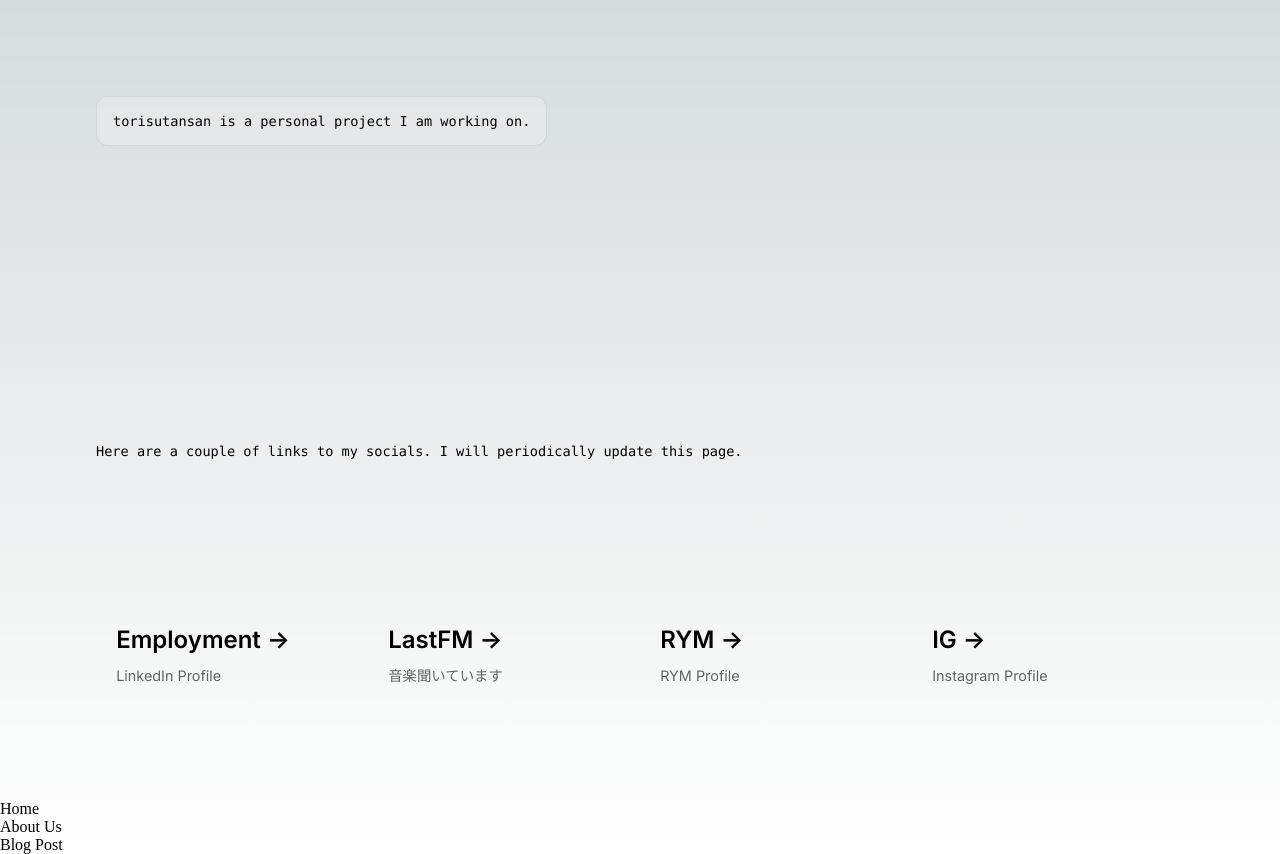
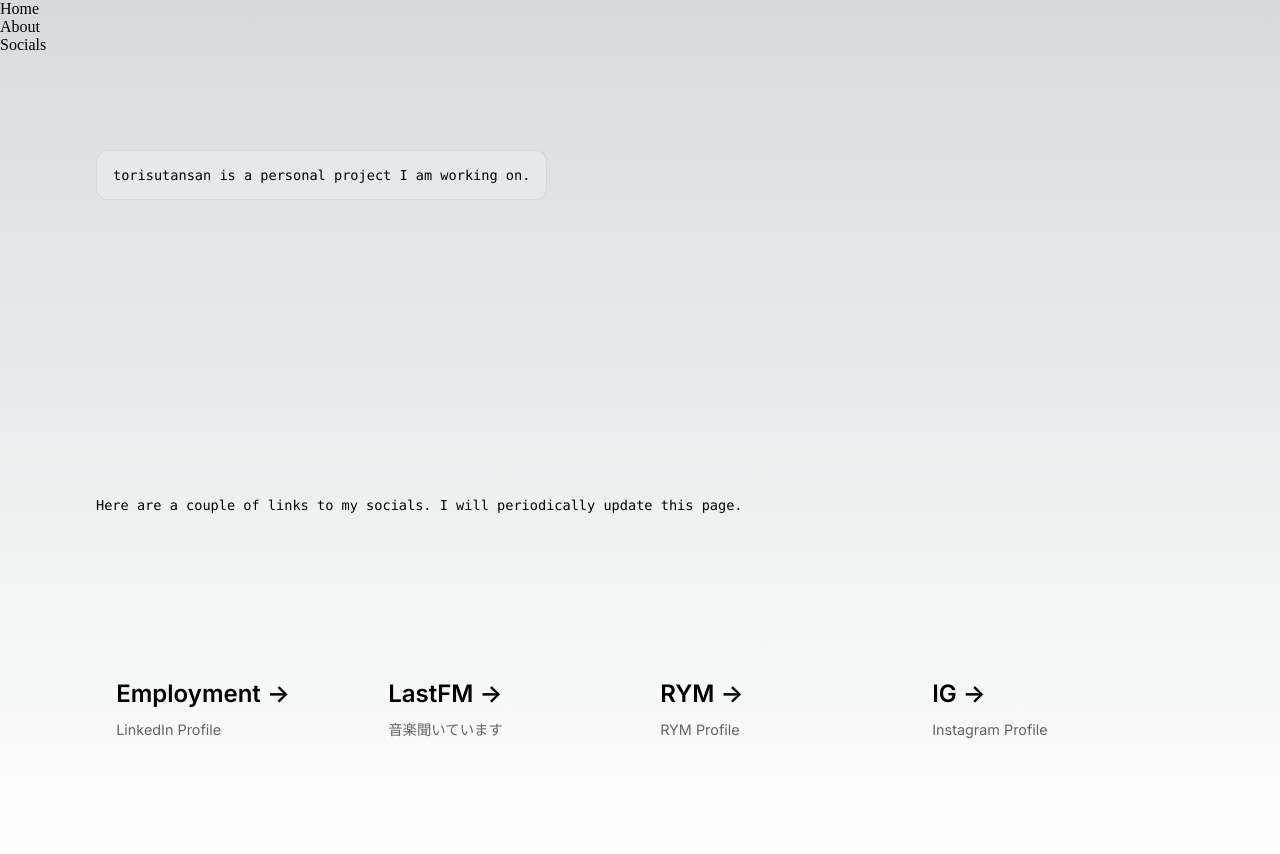
Before and after one commit to torisutansan02/torisutansan, a Next.js app: page / in a window 1280 px wide. Built offline with nearby package versions, Linux system fonts and the light colour scheme.

Commit message:
Adding routing to torisutan

```diff
--- a/package.json
+++ b/package.json
@@ -14,6 +14,7 @@
     "eslint-config-next": "13.1.6",
     "next": "13.1.6",
     "react": "18.2.0",
-    "react-dom": "18.2.0"
+    "react-dom": "18.2.0",
+    "react-router-dom": "^6.10.0"
   }
 }
--- a/pages/index.js
+++ b/pages/index.js
@@ -13,7 +13,21 @@ export default function Home() {
       <Head>
         <title>torisutansan</title>
       </Head>
+
+      <ul>
+        <li>
+          <Link href="/">Home</Link>
+        </li>
+        <li>
+          <Link href="/about">About</Link>
+        </li>
+        <li>
+          <Link href="/blog/hello-world">Socials</Link>
+        </li>
+      </ul>
+
       <main className = {styles.main}>
+
         <div className = {styles.description}>
           <p>
             torisutansan is a personal project I am working on.
@@ -89,20 +103,7 @@ export default function Home() {
             </p>
           </a>
         </div>
-
       </main>
-
-      <ul>
-      <li>
-        <Link href="/">Home</Link>
-      </li>
-      <li>
-        <Link href="/about">About Us</Link>
-      </li>
-      <li>
-        <Link href="/blog/hello-world">Blog Post</Link>
-      </li>
-    </ul>
   </>
   )
 }
```
Also changed, not shown: 1 other file (tests, documents, lock files or other folders).
